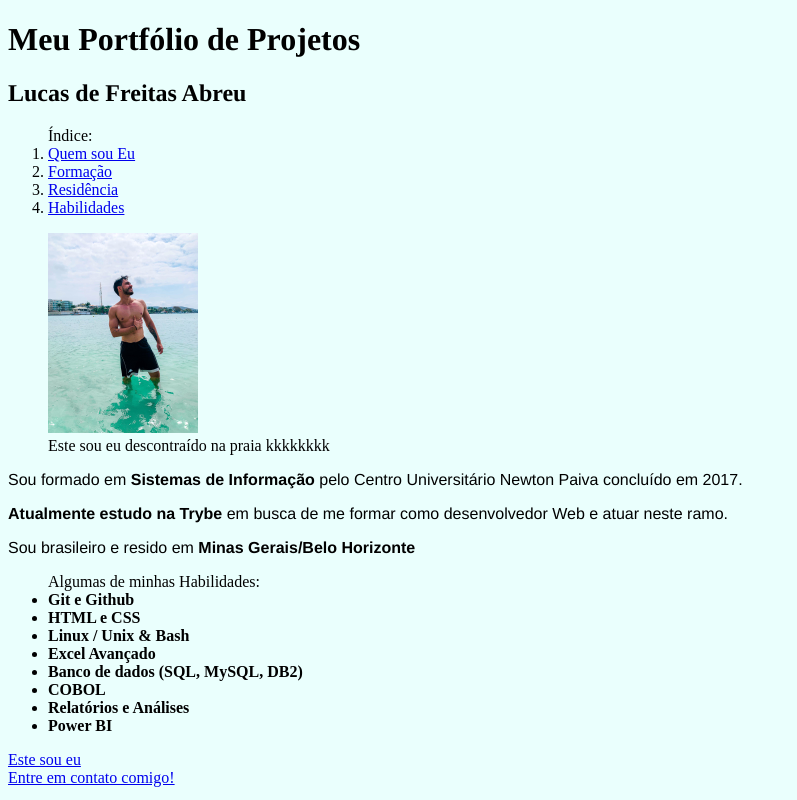
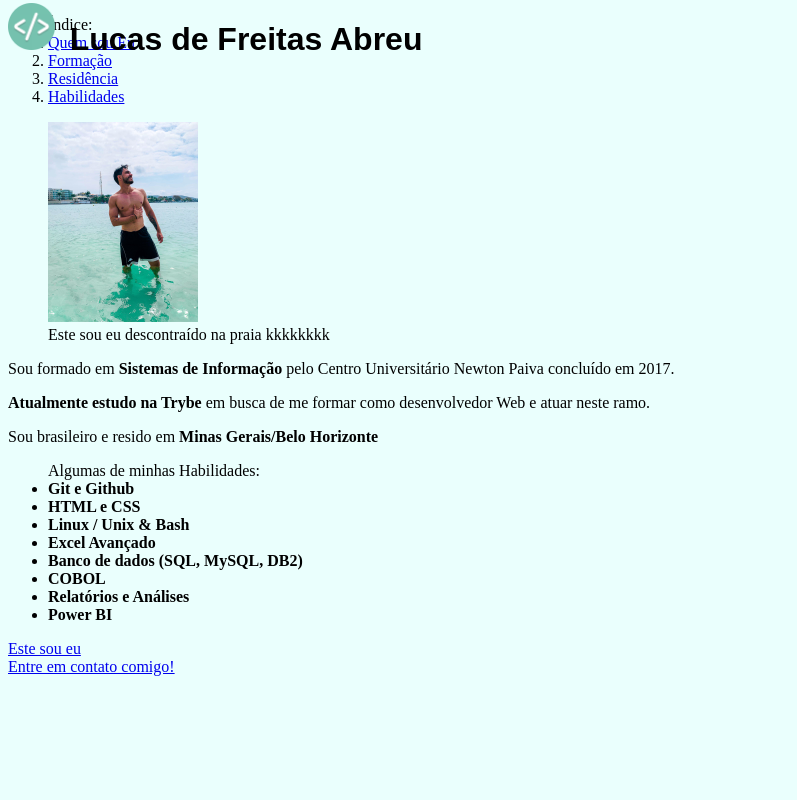
Before and after one commit to defreitaslucas/defreitaslucas.github.io, a plain HTML site: page index.html in a window 1280 px wide. Shown: the whole page, without its empty margins (0-797 px from the left). Drawn offline with Linux system fonts and the light colour scheme.

Commit message:
inclusao do html semantico, logo e arquivo css

```diff
--- a/index.html
+++ b/index.html
@@ -1,24 +1,19 @@
 <!DOCTYPE html>
-<html lang="pt-br">
+<html lang="en">
 <head>
   <meta charset="UTF-8">
-    <title>Lucas de Freitas Abreu</title>
-    <!-- <link rel="stylesheet" type="text/css" href=""> -->
-    <style>
-      h1, h2{
-        font-family: Times;
-      }
-      p{
-        font-family: Helvetica;
-      }
-      body{
-        background-color: #EAFFFD;
-      }
-    </style>
+  <meta http-equiv="X-UA-Compatible" content="IE=edge">
+  <meta name="viewport" content="width=device-width, initial-scale=1.0">
+  <link rel="stylesheet" type="text/css" href="style.css">
 </head>
 <body>
-    <h1>Meu Portfólio de Projetos</h1>
-    <h2>Lucas de Freitas Abreu</h2>
+  <header id="cabecalho">
+    <img id="icone-cabecalho" src="icone.png" alt="icone desenvolvedor">
+    <div id="titulo-cabecalho">
+        <h1>Lucas de Freitas Abreu</h1>
+    </div>
+  </header>
+  <section class="section-body">
     <ol>
       Índice:
       <li><a href="#lucas">Quem sou Eu</a></li>
@@ -45,5 +40,6 @@
     </ul>
     <a href="#lucas">Este sou eu</a><br>
     <a href="https://linktr.ee/defreitas_lucas" target="_blank">Entre em contato comigo!</a>
+  </section>
 </body>
 </html>
--- /dev/null
+++ b/style.css
@@ -0,0 +1,26 @@
+body {
+    background-color: #EAFFFD;
+}
+
+#cabecalho {
+  font-family: Arial, Helvetica, sans-serif;
+  position: fixed;
+  top: 0;
+}
+
+#icone-cabecalho {
+  width: 4%;
+  display: inline-block;
+  height: 20%;
+}
+
+#titulo-cabecalho {
+  width: 400px;
+  display: inline-block;
+  margin-left: 10px;
+  top: 0px;
+}
+
+.section-body {
+  top: 1000px;
+}
```
Also changed, not shown: icone.png (added). Lines whose indentation alone changed are shown as unchanged.
